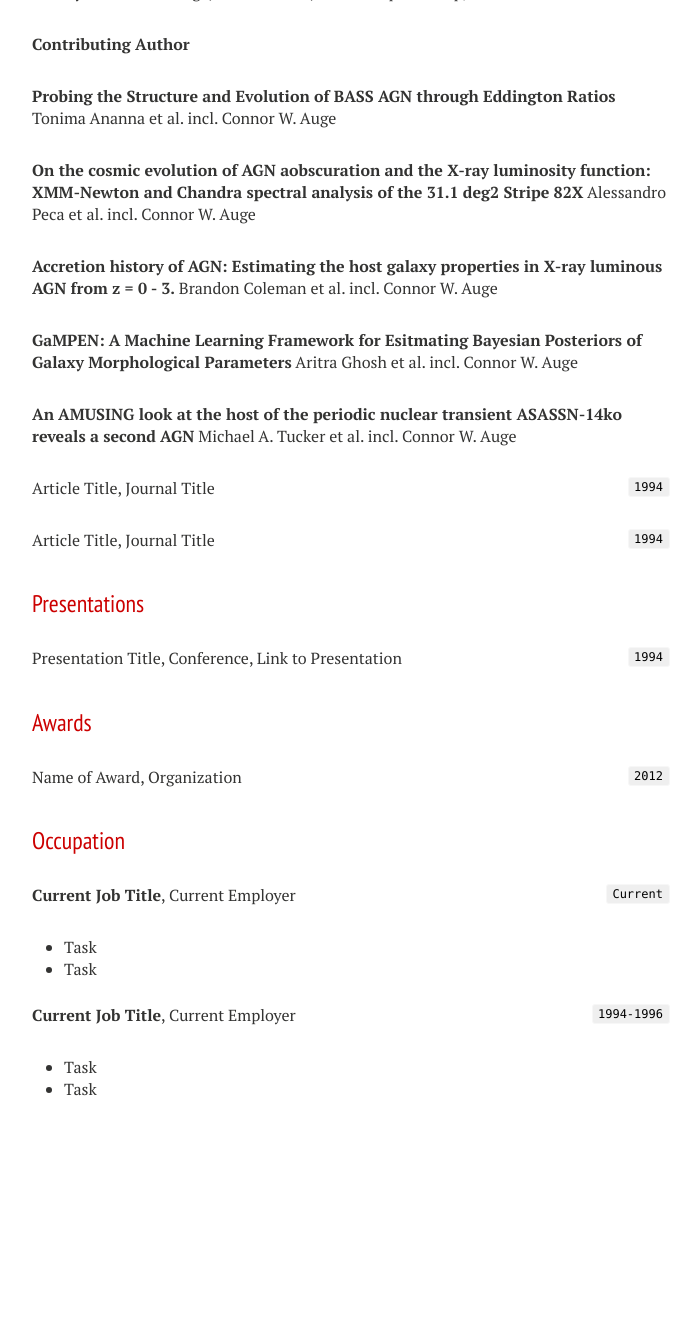
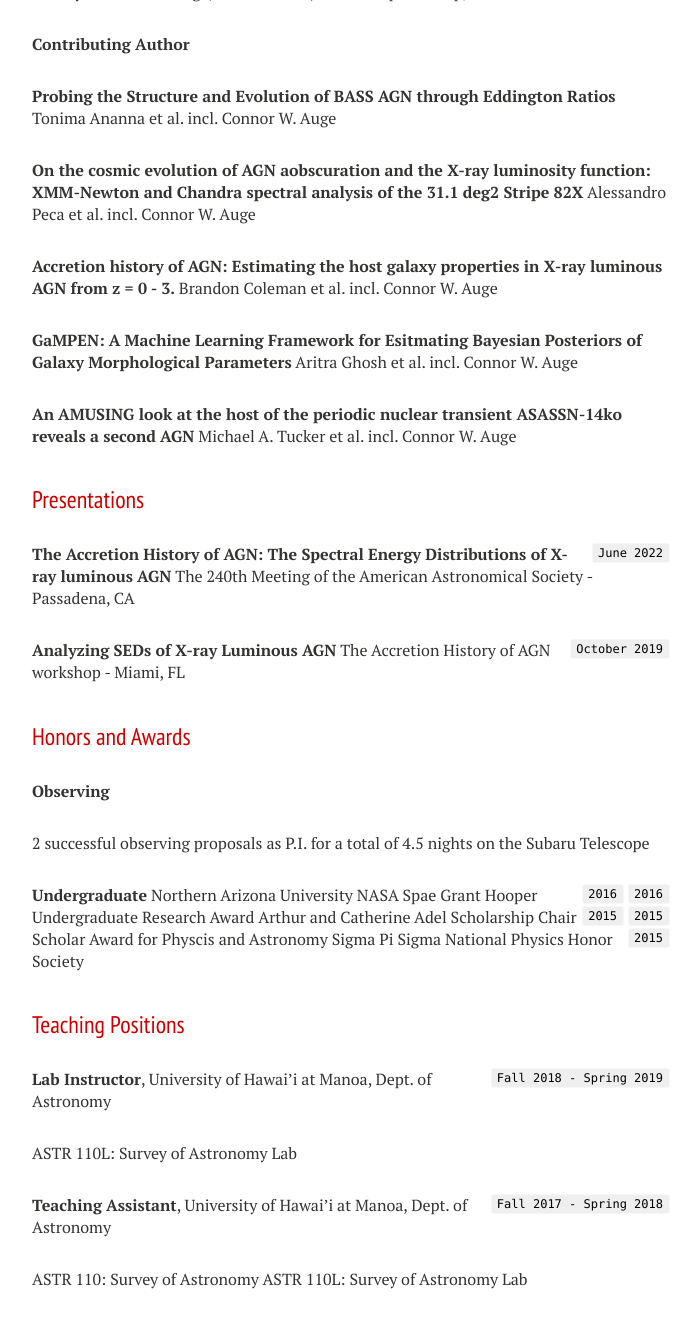
Before and after one commit to cwauge/cwauge.github.io, a Jekyll site: the page built from cv.md, in a window 1280 px wide and 1400 px high, scrolled down 739 px. Shown: the top 1328 px of the window, without its empty margins (288-988 px from the left). Built offline with Jekyll 4.4.1, drawn with Linux system fonts in a browser that asks for light colours; nearby versions of some CDN libraries; our own code applies the rules of GitHub Pages for plain Markdown files; before the commit the page ends 1943 px from its top, so only the background shows below that.

Commit message:
Update cv.md

```diff
--- a/cv.md
+++ b/cv.md
@@ -48,40 +48,48 @@ Aritra Ghosh et al. incl. Connor W. Auge
 Michael A. Tucker et al. incl. Connor W. Auge
 
 
-`1994`
-Article Title, Journal Title
 
-`1994`
-Article Title, Journal Title
+## Presentations
+`June 2022`
+**The Accretion History of AGN: The Spectral Energy Distributions of X-ray luminous AGN**
+The 240th Meeting of the American Astronomical Society - Passadena, CA
+
+`October 2019`
+**Analyzing SEDs of X-ray Luminous AGN**
+The Accretion History of AGN workshop - Miami, FL
+
+## Honors and Awards
+__Observing__
+
+2 successful observing proposals as P.I. for a total of 4.5 nights on the Subaru Telescope
+
+__Undergraduate__
+`2016`
+Northern Arizona University NASA Spae Grant
+`2016`
+Hooper Undergraduate Research Award
+`2015`
+Arthur and Catherine Adel Scholarship
+`2015`
+Chair Scholar Award for Physcis and Astronomy
+`2015`
+Sigma Pi Sigma National Physics Honor Society
 
 
+## Teaching Positions
 
-## Presentations
+`Fall 2018 - Spring 2019`
+__Lab Instructor__, University of Hawai'i at Manoa, Dept. of Astronomy
 
-`1994`
-Presentation Title, Conference, <a href="https://MyWebsite.tld/presentation1">Link to Presentation</a>
+ASTR 110L: Survey of Astronomy Lab
 
-## Awards
+`Fall 2017 - Spring 2018`
+__Teaching Assistant__, University of Hawai'i at Manoa, Dept. of Astronomy
 
-`2012`
-Name of Award, Organization
-
-## Occupation
-
-`Current`
-__Current Job Title__, Current Employer
-
-- Task
-- Task
-
-`1994-1996`
-__Current Job Title__, Current Employer
-
-- Task
-- Task
-
+ASTR 110: Survey of Astronomy
+ASTR 110L: Survey of Astronomy Lab
 
 
 <!-- ### Footer
 
-Last updated: May 2013 -->
+Last updated: March 2023 -->
```
